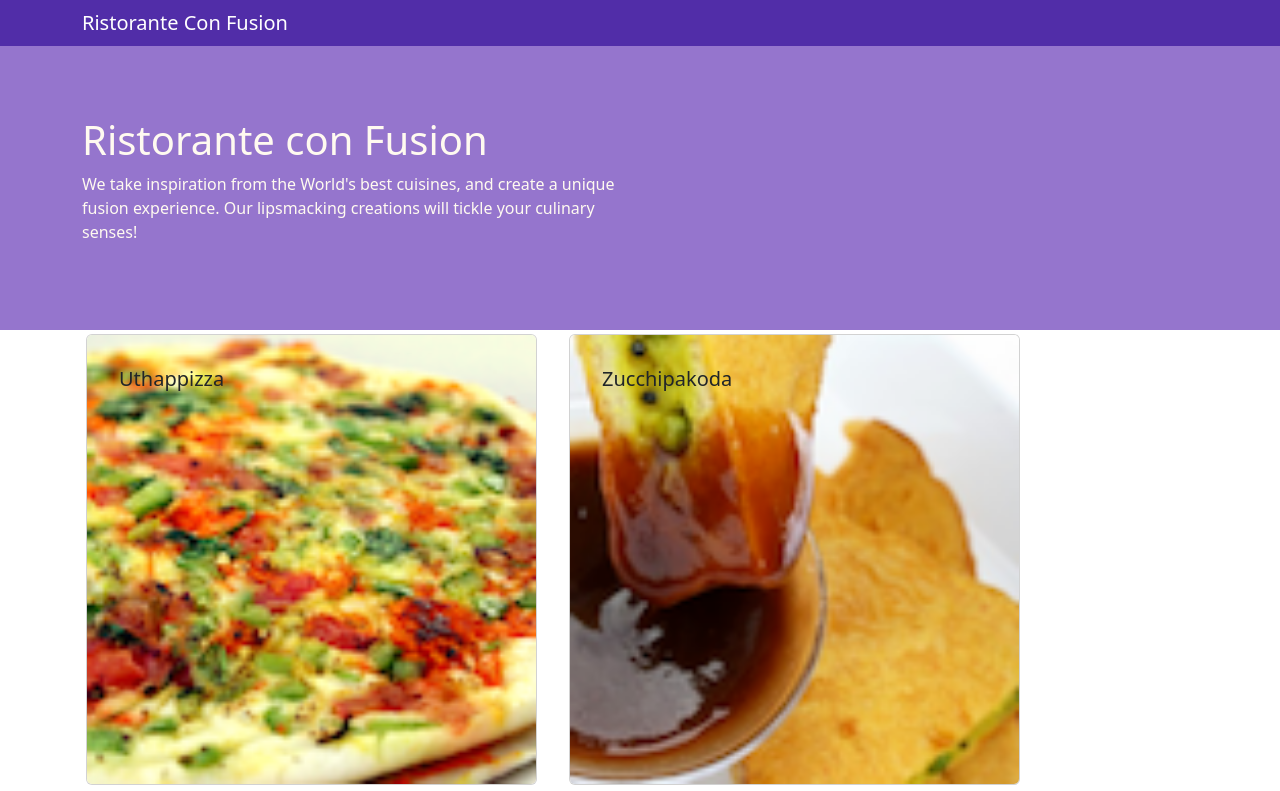
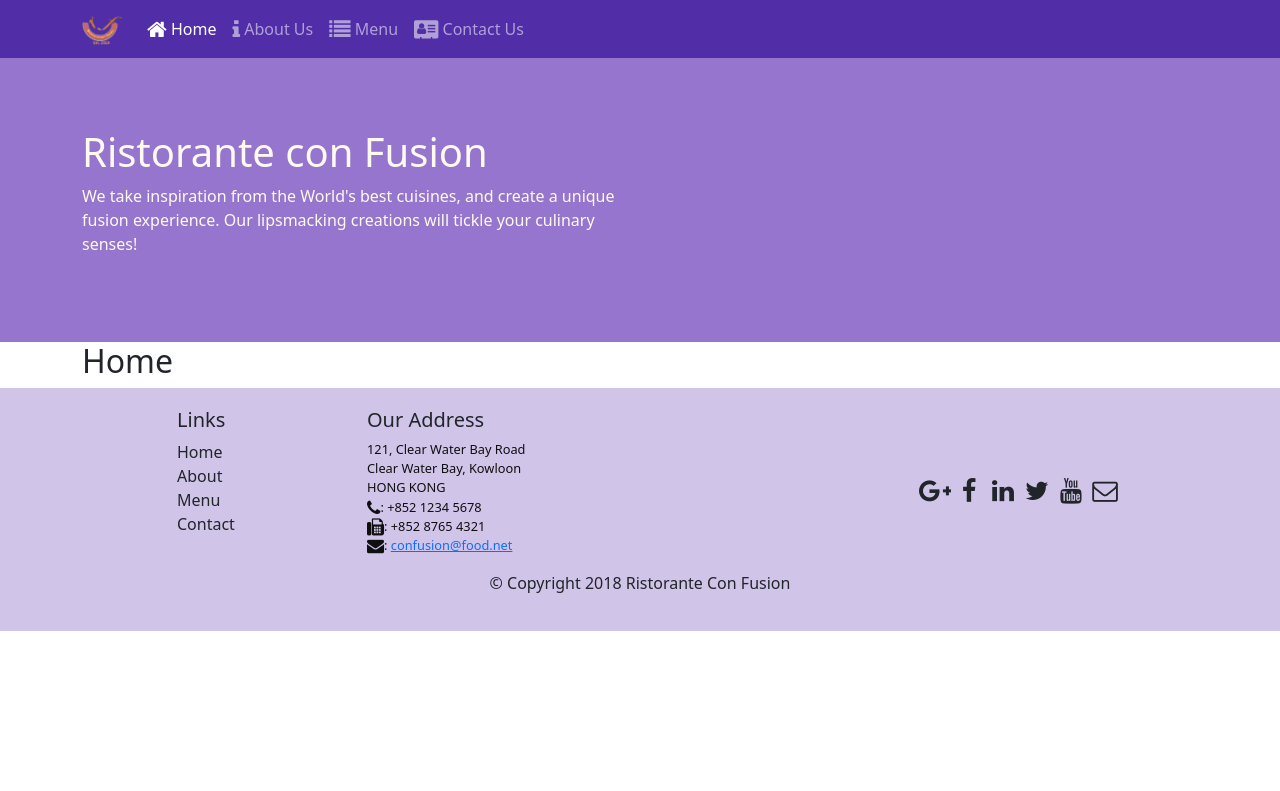
Before and after one commit to hellodakotta/confusion, a React (Create React App) app: page /home in a window 1280 px wide. Shown: the top 791 px of the page. Built offline with nearby package versions, Linux system fonts and the light colour scheme.

Commit message:
React Router

```diff
--- a/package.json
+++ b/package.json
@@ -12,6 +12,7 @@
     "react": "^18.2.0",
     "react-dom": "^18.2.0",
     "react-popper": "^2.3.0",
+    "react-router-dom": "^6.4.0",
     "react-scripts": "5.0.1",
     "reactstrap": "^9.1.4",
     "web-vitals": "^2.1.4"
--- a/src/App.js
+++ b/src/App.js
@@ -1,20 +1,20 @@
 import './App.css';
-import {Navbar, NavbarBrand} from 'reactstrap';
-import Menu from "./components/MenuComponent";
 import React, {Component} from "react";
 import 'bootstrap/dist/css/bootstrap.css';
 import Main from "./components/MainComponent";
+import {BrowserRouter} from "react-router-dom";
 
 class App extends Component {
     render() {
         return (
-            <div className="App">
-                <Main />
-            </div>
+            <BrowserRouter>
+                <div className="App">
+                    <Main/>
+                </div>
+            </BrowserRouter>
         );
     }
 }
 
 
-
 export default App;
--- a/src/components/FooterComponent.jsx
+++ b/src/components/FooterComponent.jsx
@@ -1,4 +1,6 @@
 import React from 'react';
+import {NavLink} from "reactstrap";
+import {Link} from "react-router-dom";
 
 function Footer(props) {
     return(
@@ -8,10 +10,10 @@ function Footer(props) {
                     <div className="col-4 offset-1 col-sm-2">
                         <h5>Links</h5>
                         <ul className="list-unstyled">
-                            <li><a href="#">Home</a></li>
-                            <li><a href="#">About</a></li>
-                            <li><a href="#">Menu</a></li>
-                            <li><a href="contactus.html">Contact</a></li>
+                            <li><Link className="nav-link" to="/home">Home</Link></li>
+                            <li><Link className="nav-link" to="/aboutus">About</Link></li>
+                            <li><Link className="nav-link" to="/menu">Menu</Link></li>
+                            <li><Link className="nav-link" to="/contactus">Contact</Link></li>
                         </ul>
                     </div>
                     <div className="col-7 col-sm-5">
--- a/src/components/HeaderComponent.jsx
+++ b/src/components/HeaderComponent.jsx
@@ -1,13 +1,57 @@
-import React, { Component } from 'react';
-import { Navbar, NavbarBrand} from 'reactstrap';
+import React, {Component} from 'react';
+import {Navbar, NavbarBrand, Nav, NavbarToggler, Collapse, NavItem} from 'reactstrap';
+import {NavLink} from "react-router-dom";
 
 class Header extends Component {
+    constructor(props) {
+        super(props);
+        this.state = {
+            isNavOpen: false
+        };
+        this.toggleNav = this.toggleNav.bind(this);
+    }
+    toggleNav() {
+        this.setState({
+            isNavOpen: !this.state.isNavOpen
+        })
+    }
     render() {
-        return(
+        return (
             <React.Fragment>
-                <Navbar dark>
-                    <div className="container">
-                        <NavbarBrand href="/">Ristorante Con Fusion</NavbarBrand>
+                <Navbar dark expand="md">
+                    <div className="container d-md-flex">
+                        <NavbarToggler onClick={this.toggleNav}/>
+                        <NavbarBrand className="mr-auto" href="/">
+                            <img src="/assets/images/logo.png"
+                                 alt="Ristorante Con Fusion"
+                                 height="30"
+                                 width="41"
+                            />
+                        </NavbarBrand>
+                        <Collapse isOpen={this.state.isNavOpen} navbar>
+                        <Nav navbar>
+                            <NavItem>
+                                <NavLink className="nav-link" to="/home">
+                                    <span className="fa fa-home fa-lg"></span> Home
+                                </NavLink>
+                            </NavItem>
+                            <NavItem>
+                                <NavLink className="nav-link" to="/aboutus">
+                                    <span className="fa fa-info fa-lg"></span> About Us
+                                </NavLink>
+                            </NavItem>
+                            <NavItem>
+                                <NavLink className="nav-link" to="/menu">
+                                    <span className="fa fa-list fa-lg"></span> Menu
+                                </NavLink>
+                            </NavItem>
+                            <NavItem>
+                                <NavLink className="nav-link" to="/contactus">
+                                    <span className="fa fa-address-card fa-lg"></span> Contact Us
+                                </NavLink>
+                            </NavItem>
+                        </Nav>
+                        </Collapse>
                     </div>
                 </Navbar>
                 <div className='jumbotron'>
@@ -15,7 +59,8 @@ class Header extends Component {
                         <div className="row row-header">
                             <div className="col-12 col-sm-6">
                                 <h1>Ristorante con Fusion</h1>
-                                <p>We take inspiration from the World's best cuisines, and create a unique fusion experience. Our lipsmacking creations will tickle your culinary senses!</p>
+                                <p>We take inspiration from the World's best cuisines, and create a unique fusion
+                                    experience. Our lipsmacking creations will tickle your culinary senses!</p>
                             </div>
                         </div>
                     </div>
--- /dev/null
+++ b/src/components/HomeComponent.jsx
@@ -0,0 +1,12 @@
+import React from 'react';
+import {Container} from "reactstrap";
+
+const Home = (props) => {
+    return (
+        <Container>
+            <h2>Home</h2>
+        </Container>
+    );
+}
+
+export default Home;
--- a/src/components/MainComponent.jsx
+++ b/src/components/MainComponent.jsx
@@ -1,10 +1,11 @@
-import {Navbar, NavbarBrand} from 'reactstrap';
 import Menu from "./MenuComponent";
 import React, {Component} from "react";
 import {DISHES} from '../shared/dishes';
-import DishDetail from "./DishDetailComponent";
 import Header from "./HeaderComponent";
 import Footer from "./FooterComponent";
+import {Route, Routes} from 'react-router-dom';
+import Home from "./HomeComponent";
+import {Navigate} from "react-router";
 
 class Main extends Component {
     constructor(props) {
@@ -28,12 +29,19 @@ class Main extends Component {
         return (
             <div className="App">
                 <Header/>
-                <Menu dishes={this.state.dishes}
-                      onClick={(dishId) => {
-                          this.onDishSelect(dishId)
-                      }}
-                />
-                <DishDetail dish={this.state.dishes.filter((dish) => dish.id === this.state.selectedDish)[0]}/>
+                <Routes>
+                    <Route path="/home" element={<Home/>}/>
+                    <Route exact path="/menu" element={<Menu selectedDish={this.state.selectedDish} dishes={this.state.dishes} onClick={(dishId) => {
+                        this.onDishSelect(dishId)
+                    }}/>}/>
+                    <Route
+                        path="*"
+                        element={<Navigate to="/home" replace />}
+                    />
+
+                </Routes>
+
+
                 <Footer/>
             </div>
         );
--- a/src/components/MenuComponent.jsx
+++ b/src/components/MenuComponent.jsx
@@ -1,6 +1,7 @@
 import React from 'react';
 import {Card, CardBody, CardImg, CardImgOverlay, CardTitle, Col, Container, Row} from 'reactstrap';
 import s from './MenuComponent.module.css';
+import DishDetail from "./DishDetailComponent";
 
 
 const MenuCard = ({dish, onClick}) => {
@@ -22,16 +23,20 @@ const Menu = (props) => {
     const menu = props.dishes.map((dish) => {
         return (
             <Col md="5" key={dish.id} className="position-relative m-1">
-                <MenuCard onClick={props.onClick} dish={dish} />
+                <MenuCard onClick={props.onClick} dish={dish}/>
             </Col>
         );
     });
     return (
-        <Container>
-            <Row sm="1" className="d-flex">
-                {menu}
-            </Row>
-        </Container>
+        <div>
+            <Container>
+                <Row sm="1" className="d-flex">
+                    {menu}
+                </Row>
+
+            </Container>
+            <DishDetail dish={props.dishes.filter((dish) => dish.id === props.selectedDish)[0]}/>
+        </div>
     );
 }
 
```
Also changed, not shown: 1 other file (tests, documents, lock files or other folders).
